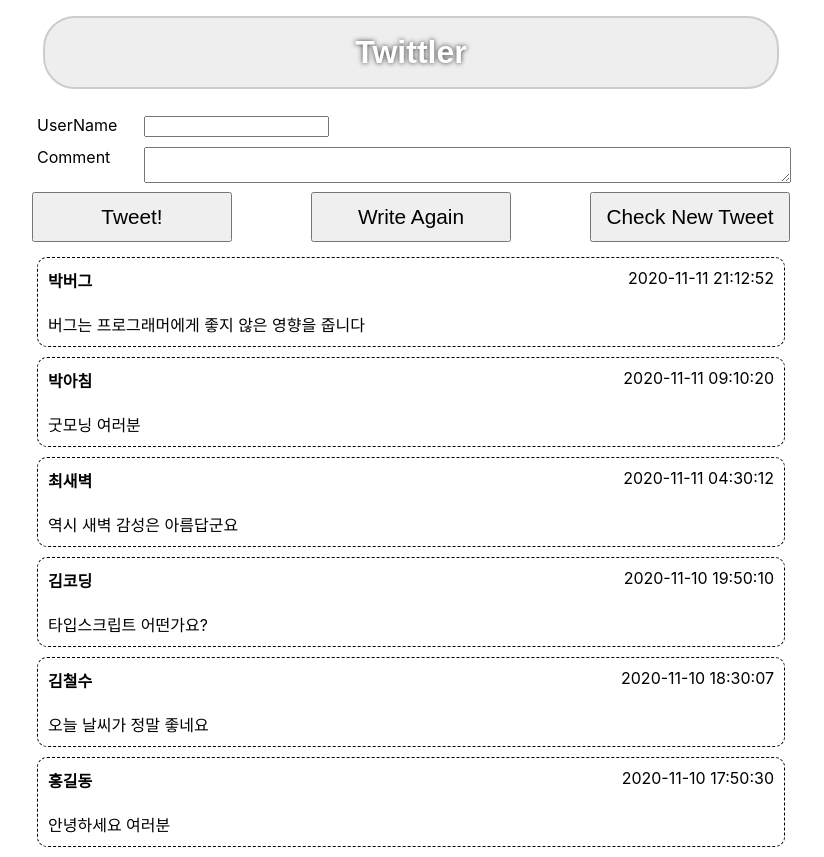
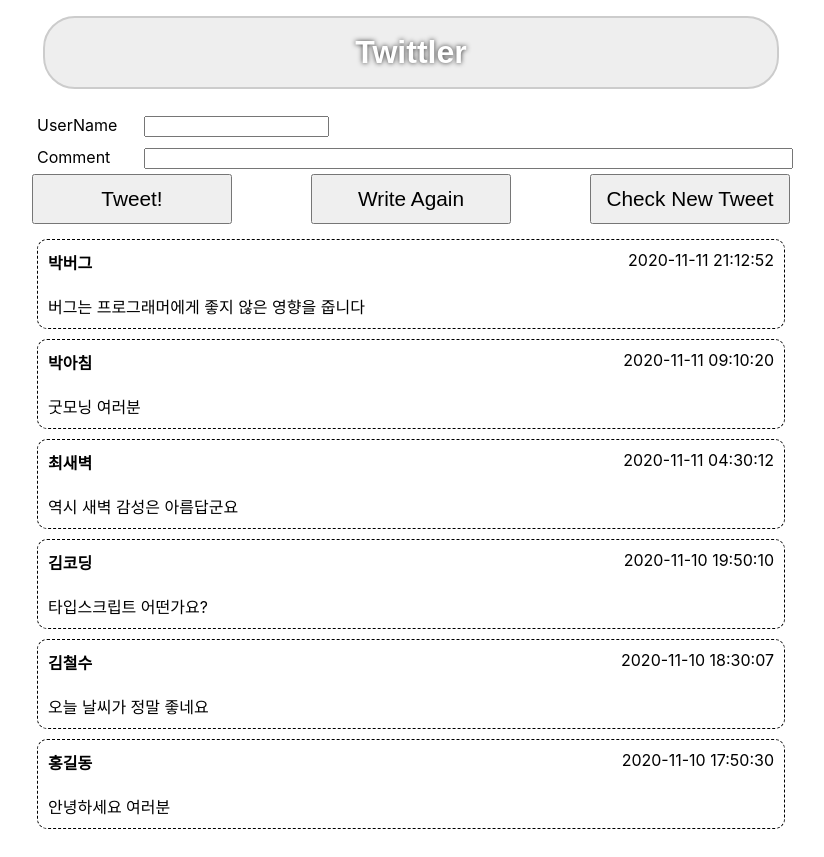
Before and after one commit to dokdo2005/ts-twittler, a React (Create React App) app: page / in a window 1280 px wide. Shown: the whole page, without its empty margins (229-1053 px from the left). Built offline with nearby package versions, Linux system fonts and the light colour scheme.

Commit message:
add writing function

```diff
--- a/src/App.tsx
+++ b/src/App.tsx
@@ -5,24 +5,42 @@ import CommentsArea from './components/commentsArea';
 import dummyData from './dummyData.json';
 import './css/app.css';
 
-interface userMsgEntry {
-    msgIdx: number;
-    userName: string;
-    userMsg : string;
-    createdAt: string
-}
-
 function App() {
   const [userMsg, setUserMsg] = useState(dummyData);
-  const addUserMsg = (newMsg: userMsgEntry) => {
+  const addUserMsg = (userName: string, userComment: string) => {
     let allMsg = userMsg.slice();
+    let newMsg = {
+      msgIdx: allMsg.length + 1,
+      userName: userName,
+      userMsg: userComment,
+      createdAt: getTimeStamp(new Date())
+    }
     allMsg.push(newMsg);
     setUserMsg(allMsg);
+  };
+  const getTimeStamp = (date: Date): string => {
+    let stamp =
+     leadingZeros(date.getFullYear(), 4) + '-' +
+     leadingZeros(date.getMonth() + 1, 2) + '-' +
+     leadingZeros(date.getDate(), 2) + ' ' +
+     leadingZeros(date.getHours(), 2) + ':' +
+     leadingZeros(date.getMinutes(), 2) + ':' +
+     leadingZeros(date.getSeconds(), 2);
+    return stamp;
+  };
+  const leadingZeros = (n: number, digits: number) => {
+    let zero = '';
+    let newNumber = String(n);
+    if (newNumber.length < digits) {
+      for (let i = 0; i < digits - newNumber.length; i++)
+        zero += '0';
+    }
+    return zero + newNumber;
   };
   return (
     <div className="App">
       <TwittlerHeader/>
-      <WritingArea/>
+      <WritingArea addUserMsg={addUserMsg}/>
       <CommentsArea userMsg={userMsg}/>
     </div>
   );
--- a/src/components/writingArea.tsx
+++ b/src/components/writingArea.tsx
@@ -1,22 +1,56 @@
-import React from 'react';
+import React, { useState } from 'react';
 import '../css/writingArea.css';
 
-export default function WritingArea() {
+export default function WritingArea({addUserMsg}: any) {
+    const [userComment, setUserComment] = useState({
+        name: '',
+        comment: ''
+    });
+    const handleChange = (e: React.ChangeEvent<HTMLInputElement>) => {
+        const {name, value} = e.target;
+        setUserComment({
+          ...userComment,
+          [name]: value
+        });
+    };
+    const handleSubmit = (e: React.MouseEvent<HTMLButtonElement, MouseEvent>) => {
+        e.preventDefault();
+        if (userComment.name === '') {
+            alert('사용자 이름을 입력해주세요!');
+        } else if (userComment.comment === '') {
+            alert('트윗 내용을 입력해주세요!');
+        } else {
+            addUserMsg(userComment.name, userComment.comment);
+            setUserComment({
+                name: '',
+                comment: ''
+            });
+        }
+    };
+    const handleReset = (e: React.MouseEvent<HTMLButtonElement, MouseEvent>) => {
+        e.preventDefault();
+        setUserComment({
+            name: '',
+            comment: ''
+        });
+    };
     return(
         <div className="writingArea">
+            <form id="writeComment">
                 <div className="inputArea">
                     <span className="inputLabel">UserName</span>
-                <span className="inputBox"><input type="text" className="userName"></input></span>
+                    <span className="inputBox"><input type="text" name="name" className="userName" onChange={handleChange} value={userComment.name}></input></span>
                 </div>
                 <div className="inputArea">
                     <span className="inputLabel">Comment</span>
-                <span className="inputBox"><textarea className="userComment"></textarea></span>
+                    <span className="inputBox"><input type="text" name="comment" className="userComment" onChange={handleChange} value={userComment.comment}></input></span>
                 </div>
                 <div className="buttonArea">
-                <span className="submitBtn"><button type="submit">Tweet!</button></span>
-                <span className="rewriteBtn"><button type="reset">Write Again</button></span>
+                    <span className="submitBtn"><button type="submit" onClick={handleSubmit}>Tweet!</button></span>
+                    <span className="rewriteBtn"><button type="reset" onClick={handleReset}>Write Again</button></span>
                     <span className="reloadBtn"><button type="button">Check New Tweet</button></span>
                 </div>
+            </form>
         </div>
     )
 }
```
Lines whose indentation alone changed are shown as unchanged.
